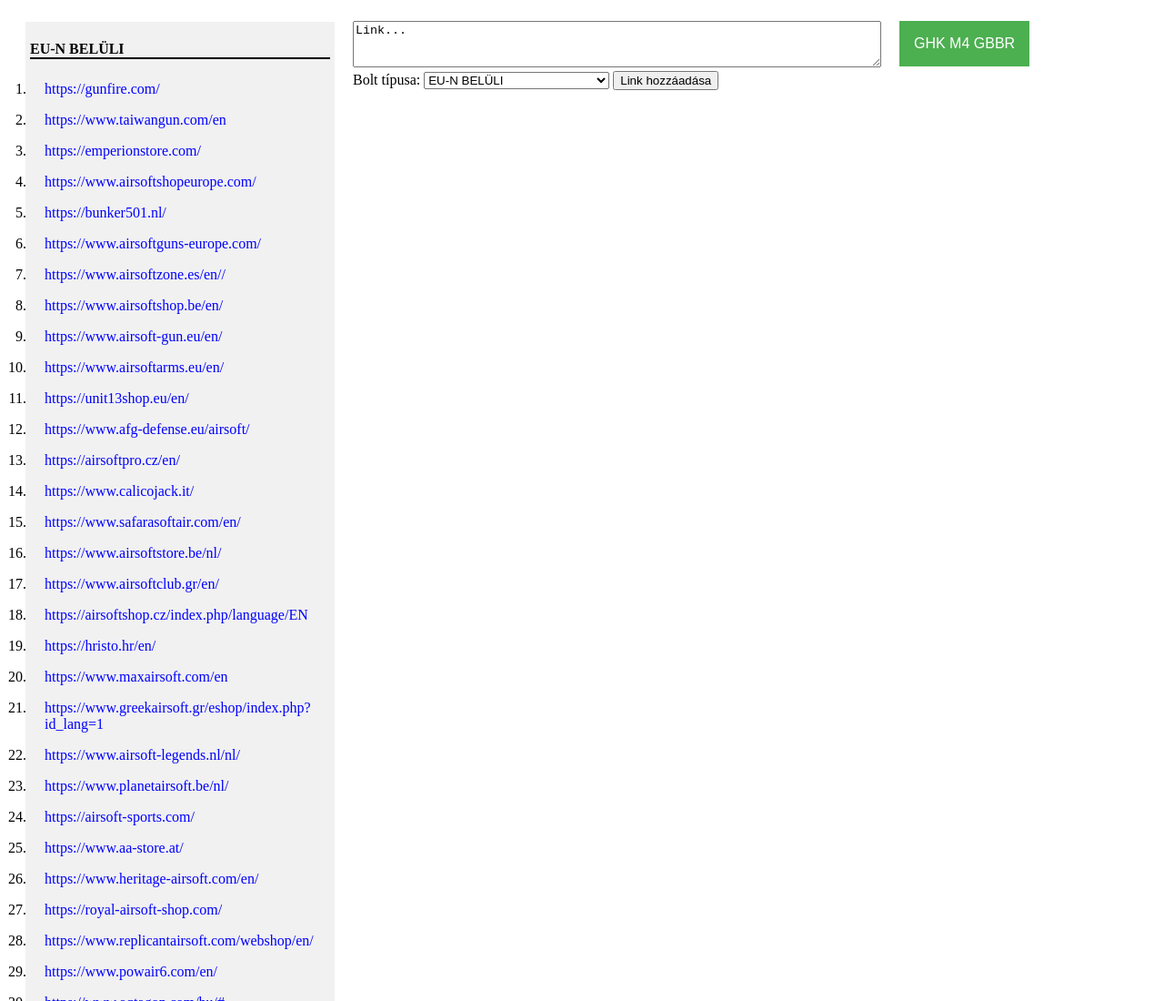
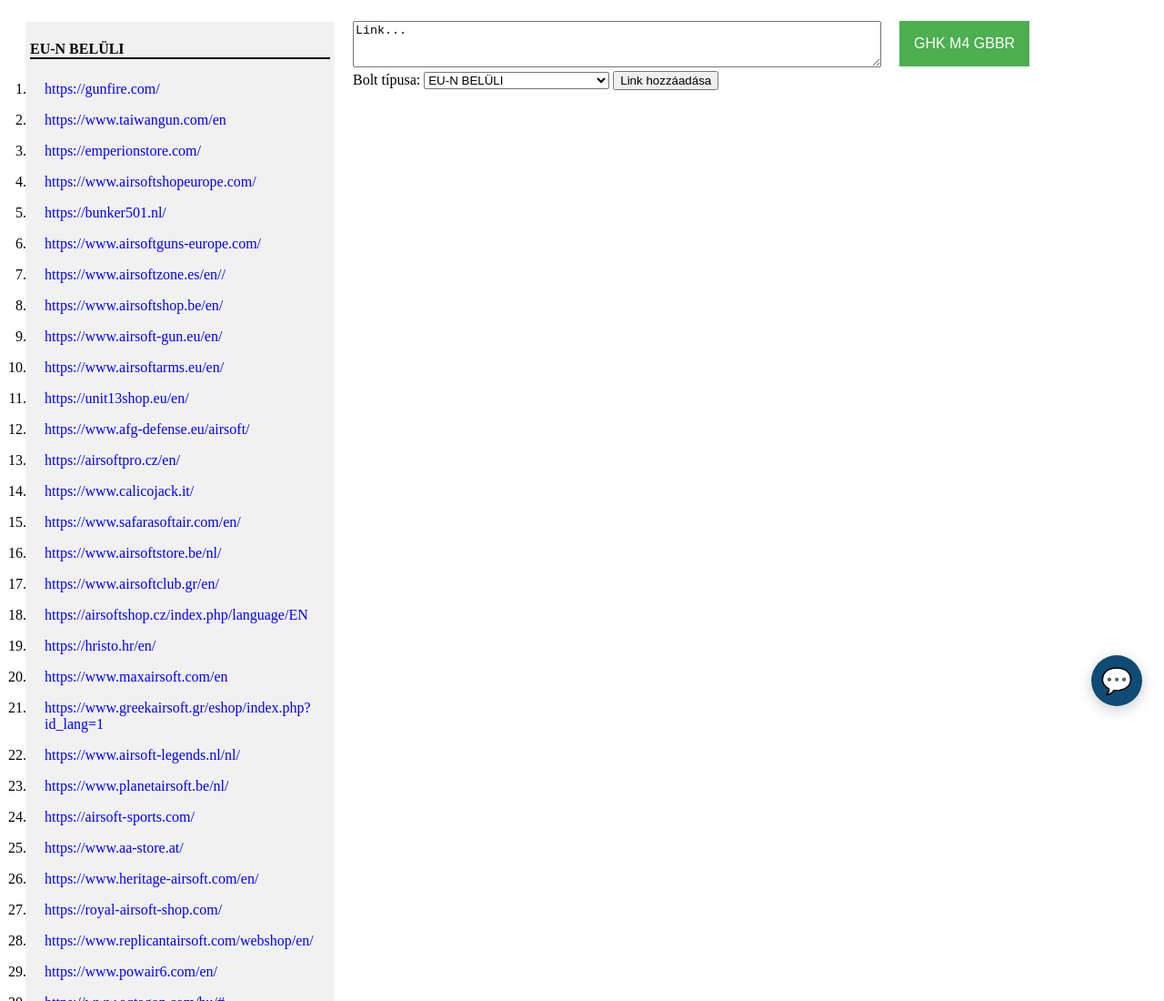
Before and after one commit to PapDani/AIRSHOPS, a plain HTML site: page index.html in a window 1280 px wide. Shown: the top 1100 px of the page at 91% size. Drawn offline with Linux system fonts and the light colour scheme.

Commit message:
Update index.html
Chatbot teszt

```diff
--- a/index.html
+++ b/index.html
@@ -245,5 +245,31 @@
       </div>
 
     </div>
+
+<!-- Chatbot Widget -->
+<script>
+(function() {
+  var btn = document.createElement('div');
+  btn.id = 'chat-widget-btn';
+  btn.innerHTML = '💬';
+  btn.style.cssText = 'position:fixed;bottom:24px;right:24px;width:56px;height:56px;border-radius:28px;background:#0F4C75;color:#fff;display:flex;align-items:center;justify-content:center;font-size:28px;cursor:pointer;box-shadow:0 4px 16px rgba(0,0,0,0.2);z-index:9999;transition:transform 0.2s';
+  btn.onmouseenter = function(){ btn.style.transform='scale(1.1)'; };
+  btn.onmouseleave = function(){ btn.style.transform='scale(1)'; };
+
+  var popup = document.createElement('div');
+  popup.id = 'chat-widget-popup';
+  popup.style.cssText = 'position:fixed;bottom:92px;right:24px;width:400px;height:600px;border-radius:12px;overflow:hidden;box-shadow:0 8px 32px rgba(0,0,0,0.2);z-index:9998;display:none';
+  popup.innerHTML = '<iframe src="https://42ea58d0-61f5-4f5c-81bf-f704b306c776.lovableproject.com/widget" style="width:100%;height:100%;border:none"></iframe>';
+
+  document.body.appendChild(popup);
+  document.body.appendChild(btn);
+
+  btn.onclick = function() {
+    popup.style.display = popup.style.display === 'none' ? 'block' : 'none';
+  };
+})();
+</script>
+
 </body>
+
 </html>
```
